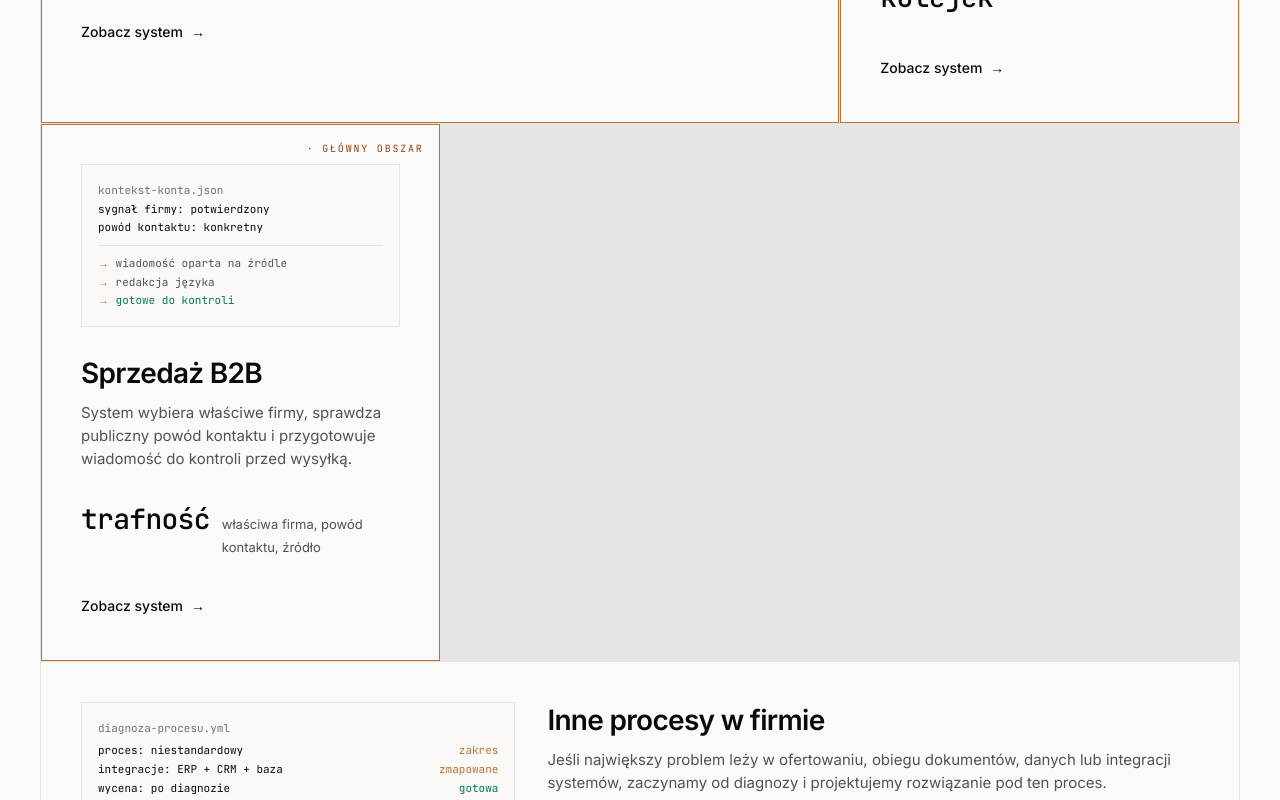
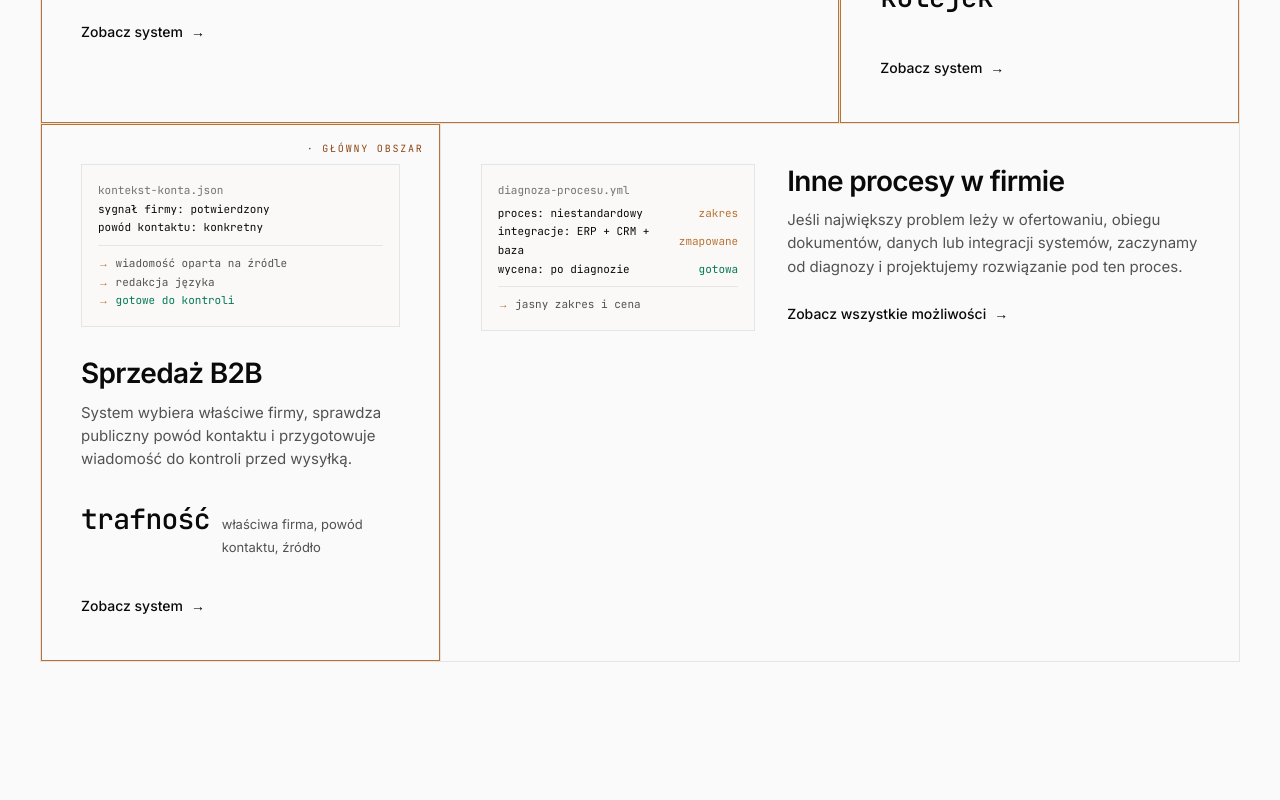
Before and after one commit to lessmanual/lessmanual_website, a Next.js app: page / in a window 1280 px wide. Shown: the part 2900-3700 px from the top of the page. Built offline with nearby package versions, Linux system fonts and the light colour scheme; no server answers.

Commit message:
fix(homepage): fill deployment grid row

```diff
--- a/src/components/v2/ProductsV2.tsx
+++ b/src/components/v2/ProductsV2.tsx
@@ -139,7 +139,7 @@ export function ProductsV2() {
               <motion.article
                 key={p.title}
                 variants={cardVariants}
-                className={`relative bg-[#FAFAFA] p-8 md:p-10 transition-colors duration-200 group ${i === 0 ? "lg:col-span-2" : ""} ${i === 5 ? "lg:col-span-3" : ""}`}
+                className={`relative bg-[#FAFAFA] p-8 md:p-10 transition-colors duration-200 group ${i === 0 ? "lg:col-span-2" : ""}`}
                 style={
                   isPopular
                     ? { boxShadow: "inset 0 0 0 1px #B87333" }
@@ -203,7 +203,7 @@ export function ProductsV2() {
 
           <motion.article
             variants={cardVariants}
-            className="relative bg-[#FAFAFA] p-8 transition-colors duration-200 group md:p-10 lg:col-span-3"
+            className="relative bg-[#FAFAFA] p-8 transition-colors duration-200 group md:p-10 lg:col-span-2"
           >
             <div className="grid gap-8 lg:grid-cols-[0.8fr_1.2fr] lg:items-center">
               <ProductVisual kind="custom" />
```
Also changed, not shown: 1 other file (tests, documents, lock files or other folders).
